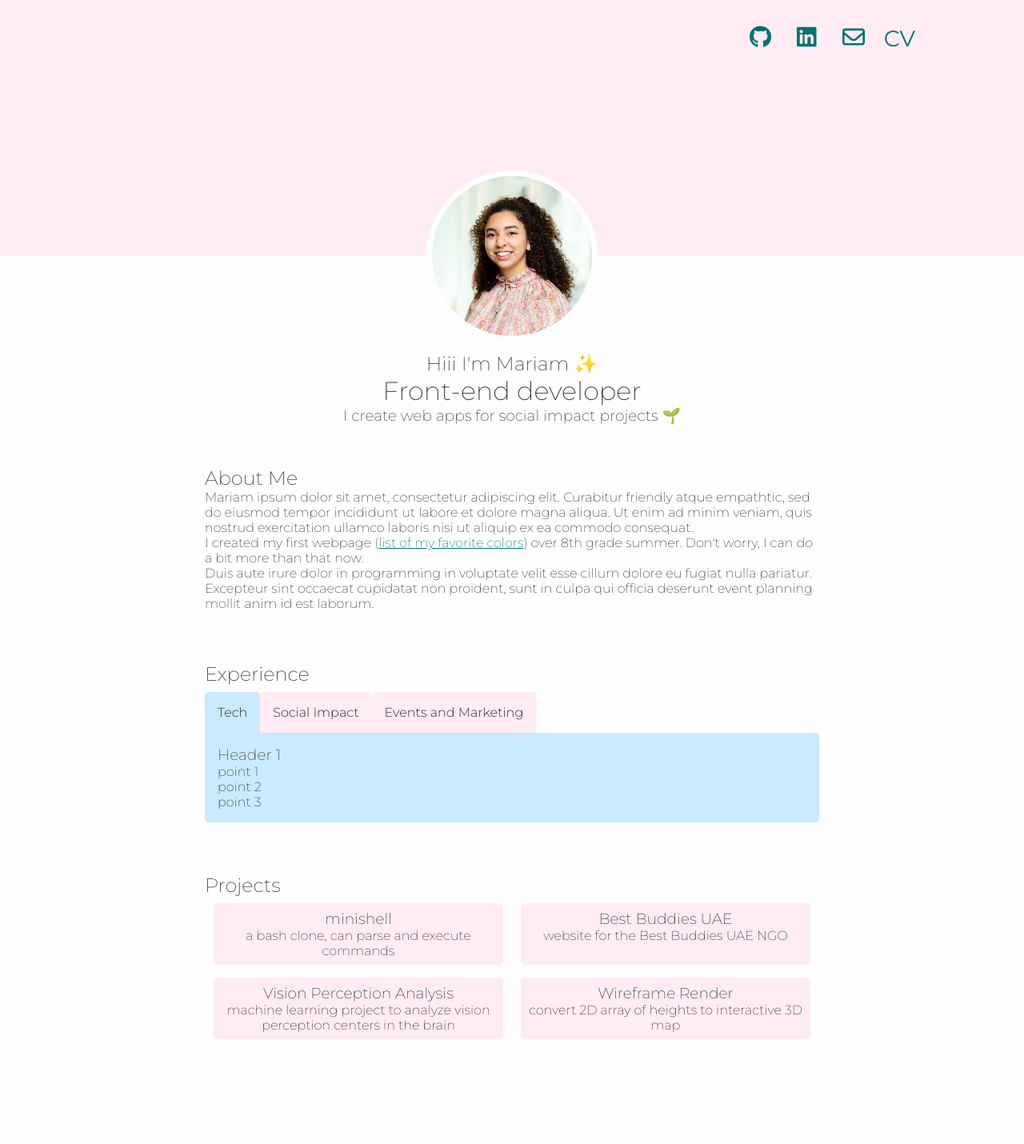
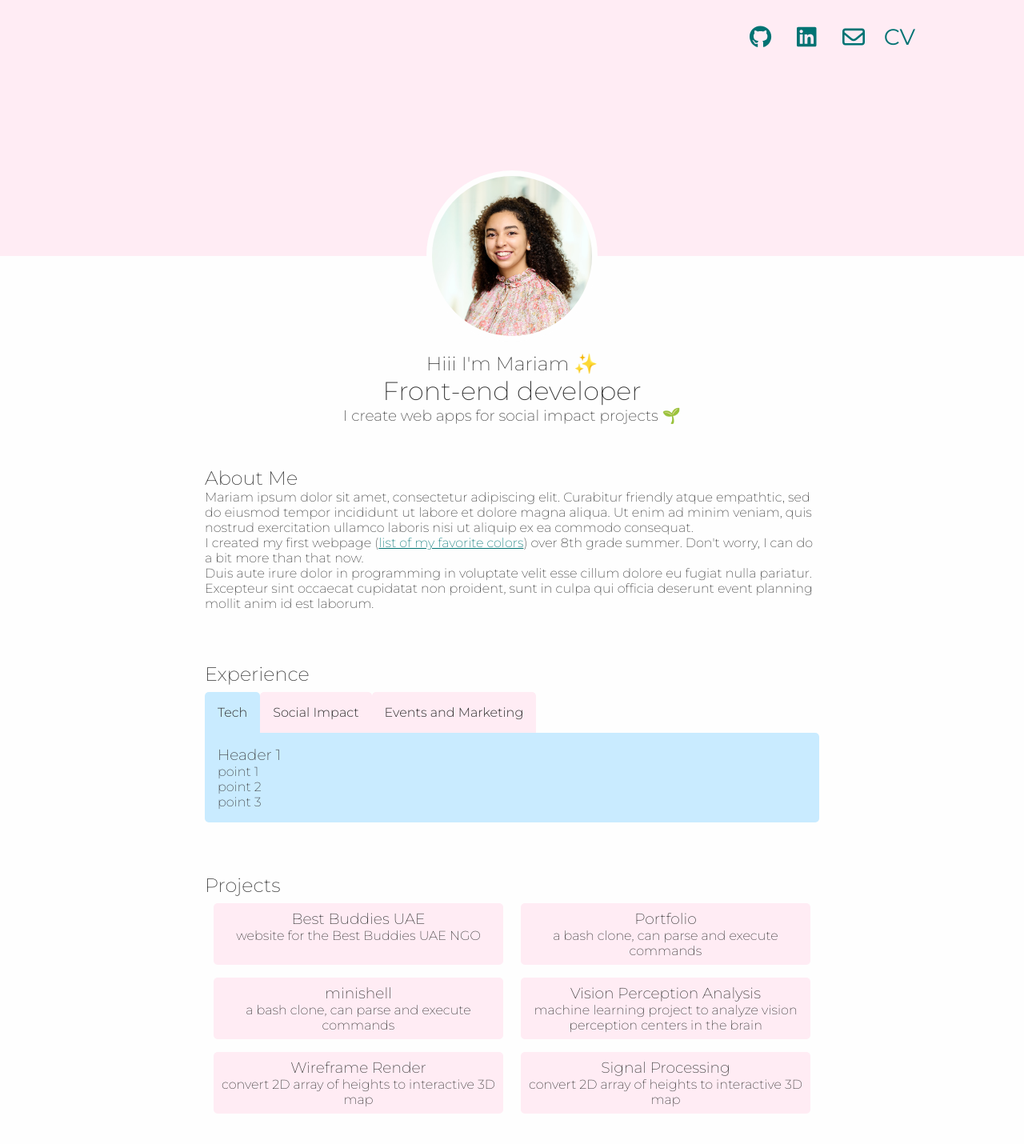
Before and after one commit to MariamElSahhar/portfolio, a React (Vite) app: page / in a window 1280 px wide. Shown: the top 1430 px of the page at 80% size. Built offline with nearby package versions, Linux system fonts and the light colour scheme.

Commit message:
fix navbar icon alignment

```diff
--- a/src/Projects/projects.json
+++ b/src/Projects/projects.json
@@ -1,25 +1,37 @@
 [
     {
-        "id": 1,
+        "id": "bb-uae",
+        "name": "Best Buddies UAE",
+        "description": "website for the Best Buddies UAE NGO",
+        "tools": ["React", "HTML", "CSS", "PHP", "SQL"]
+    },
+    {
+        "id": "portfolio",
+        "name": "Portfolio",
+        "description": "a bash clone, can parse and execute commands",
+        "tools": ["React", "HTML", "SASS"]
+    },
+    {
+        "id": "minishell",
         "name": "minishell",
         "description": "a bash clone, can parse and execute commands",
         "tools": ["C"]
     },
     {
-        "id": 2,
-        "name": "Best Buddies UAE",
-        "description": "website for the Best Buddies UAE NGO",
-        "tools": ["React", "HTML", "CSS", "PHP", "SQL"]
-    },
-    {
-        "id": 3,
+        "id": "capstone",
         "name": "Vision Perception Analysis",
         "description": "machine learning project to analyze vision perception centers in the brain",
         "tools": ["MATLAB"]
     },
     {
-        "id": 4,
+        "id": "fdf",
         "name": "Wireframe Render",
+        "description": "convert 2D array of heights to interactive 3D map",
+        "tools": ["C"]
+    },
+    {
+        "id": "minitalk",
+        "name": "Signal Processing",
         "description": "convert 2D array of heights to interactive 3D map",
         "tools": ["C"]
     }
--- a/src/styles/navbar.scss
+++ b/src/styles/navbar.scss
@@ -10,9 +10,11 @@ nav {
         display: flex;
         flex-direction: row;
         justify-content: flex-end;
+        align-items: center;
         margin-right: 8rem;
         li {
             display: flex;
+            height: 100%;
             justify-content: center;
             align-items: center;
             text-align: center;
@@ -23,14 +25,22 @@ nav {
                 cursor: pointer;
             }
             svg, a {
+                display: flex;
+                justify-content: center;
+                align-items: center;
+                text-align: center;
                 padding: 1rem 0.5rem;
                 font-weight: 400;
                 text-decoration: none;
                 background: none;
                 color: $teal;
                 transition: color $transition;
+                transition: font-size $transition;
+                transition: padding $transition;
                 &:hover {
                     color: $dull-green;
+                    // font-size: 2rem;
+                    // padding: 0.5rem .25rem
                 }
             }
         }
```
